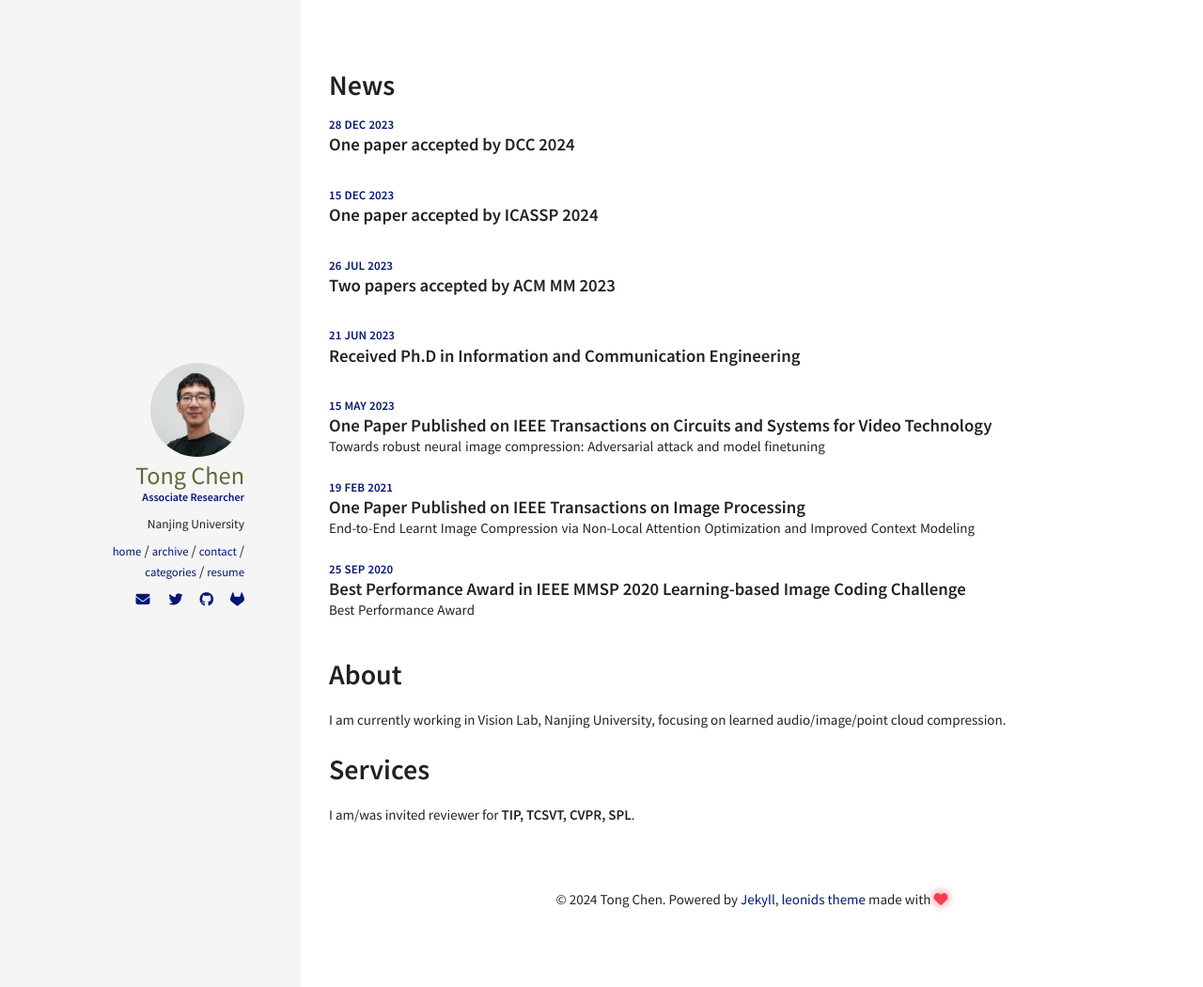
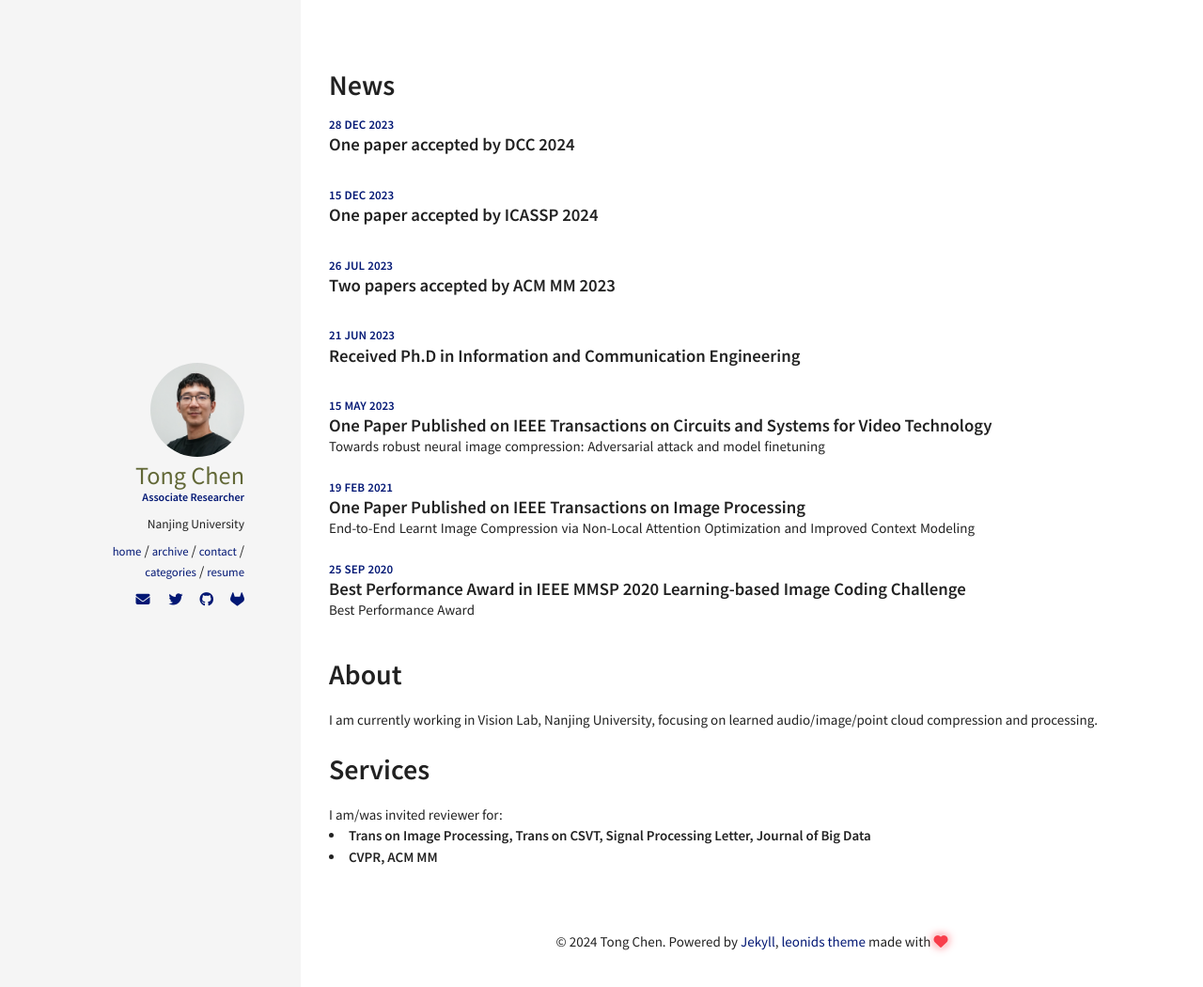
Before and after one commit to tongxyh/tongxyh.github.io, a Jekyll site: the page built from index.html, in a window 1280 px wide. Shown: the top 1050 px of the page at 94% size. Built offline with Jekyll 4.4.1, drawn with Linux system fonts in a browser that asks for light colours; nearby versions of some CDN libraries.

Commit message:
update service info

```diff
--- a/_includes/sections/about.html
+++ b/_includes/sections/about.html
@@ -1,13 +1,15 @@
 <h1><span data-i18n="skills.my_skills">About</span></h1>
 
 <div>
-    I am currently working in Vision Lab, Nanjing University, focusing on learned audio/image/point cloud compression.
+    I am currently working in Vision Lab, Nanjing University, focusing on learned audio/image/point cloud compression and processing.
 </div>
 
 <h1><span data-i18n="skills.my_skills">Services</span></h1>
 
 <div>
-    I am/was invited reviewer for <strong>TIP, TCSVT, CVPR, SPL</strong>.
+    I am/was invited reviewer for:
+     <li><strong>Trans on Image Processing, Trans on CSVT, Signal Processing Letter, Journal of Big Data</strong></li>
+     <li><strong>CVPR, ACM MM</strong></li>
 </div>
 
 <br>
```
